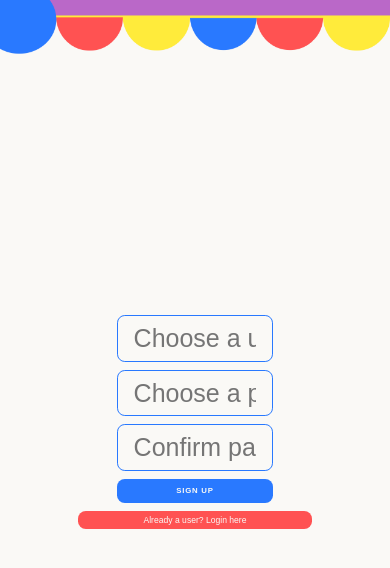
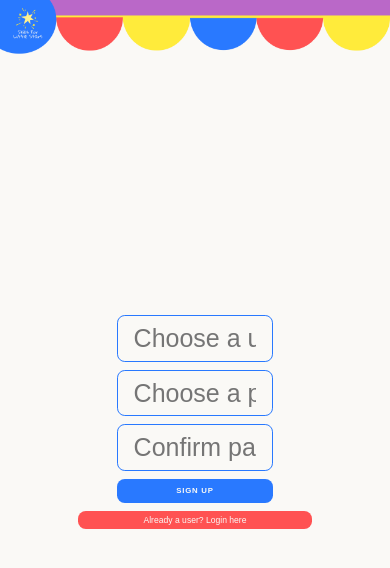
Before and after one commit to Rrantisi/Skills-for-Little-Stars, a React (Create React App) app in the folder frontend/: page / in a window 390 px wide. Shown: the top 568 px of the page. Built offline with nearby package versions, Linux system fonts and the light colour scheme.

Commit message:
updates bg and fixes media query for smaller screens

```diff
--- a/frontend/src/components/NavBar/NavBar.css
+++ b/frontend/src/components/NavBar/NavBar.css
@@ -54,12 +54,12 @@ a {
 @media screen and (max-width: 1024px) {
     .logo {
         position: absolute;
-        top: -1.2vmin;
-        left: -1vmin;
+        top: -2vmin;
+        left: -3.4vmin;
     }
 
     .logo img {
-        height: 15vmin;
+        height: 15.5vmin;
         width: auto;
         border-radius: 50%;
     }
--- a/frontend/src/index.css
+++ b/frontend/src/index.css
@@ -5,7 +5,7 @@
 }
 
 body {
-  background-image: url('../src/images/bg.png');
+  background-image: url('../src/images/bg2.png');
   background-repeat: no-repeat;
   background-color: #FAF9F6;
   background-size: contain;
```
Also changed, not shown: frontend/src/images/bg.png (deleted), frontend/src/images/bg2.png (added).
